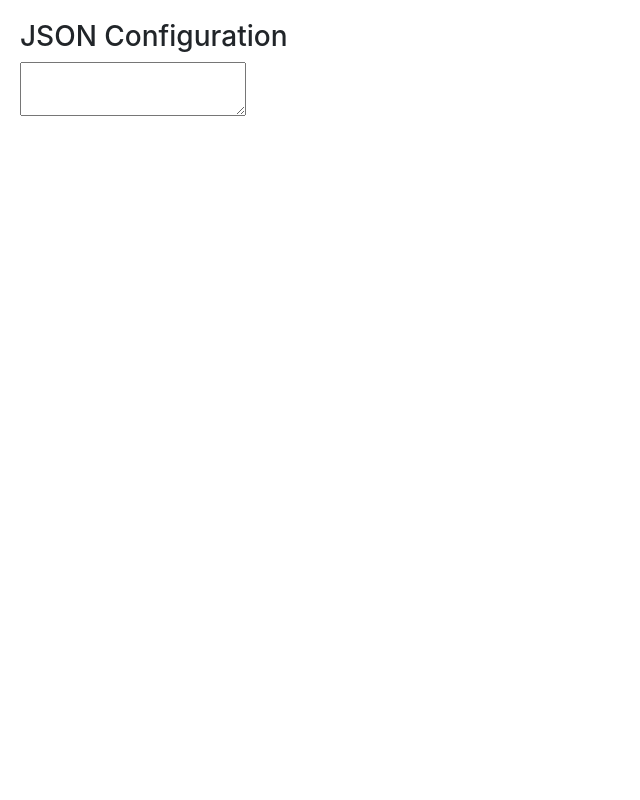
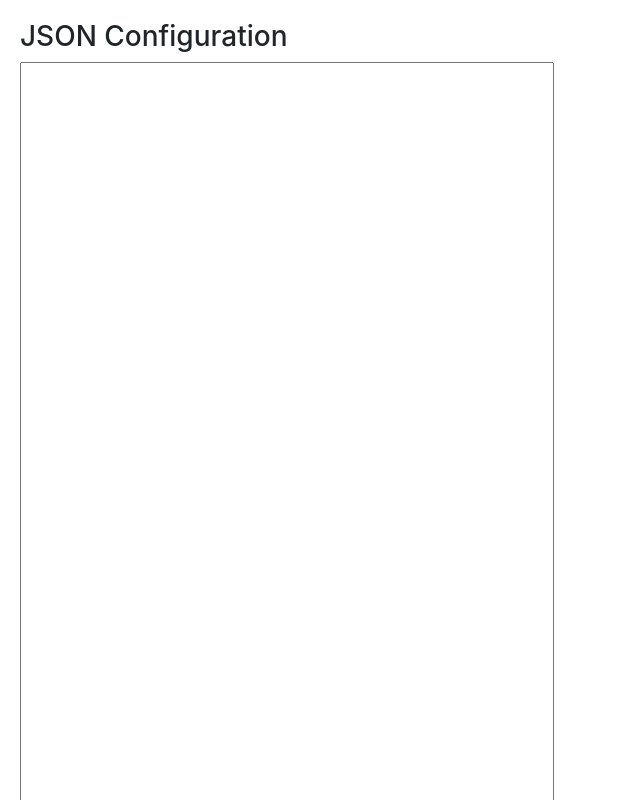
Before and after one commit to mlapa-3/twilio, a website: page public/index.html in a window 1280 px wide. Shown: the top 800 px of the page, without its empty margins (0-640 px from the left). Drawn offline with nearby package versions, Linux system fonts and the light colour scheme; files whose address does not match are found by name.

Commit message:
Update index.html

```diff
--- a/public/index.html
+++ b/public/index.html
@@ -36,7 +36,7 @@
 <body>
 
     <h3>JSON Configuration</h3>
-    <textarea id="configuration"></textarea>
+    <textarea id="configuration" rows="70" cols="50"></textarea>
 
     <script src="postmonger.js"></script>
     <script src="activity.js"></script>
```
